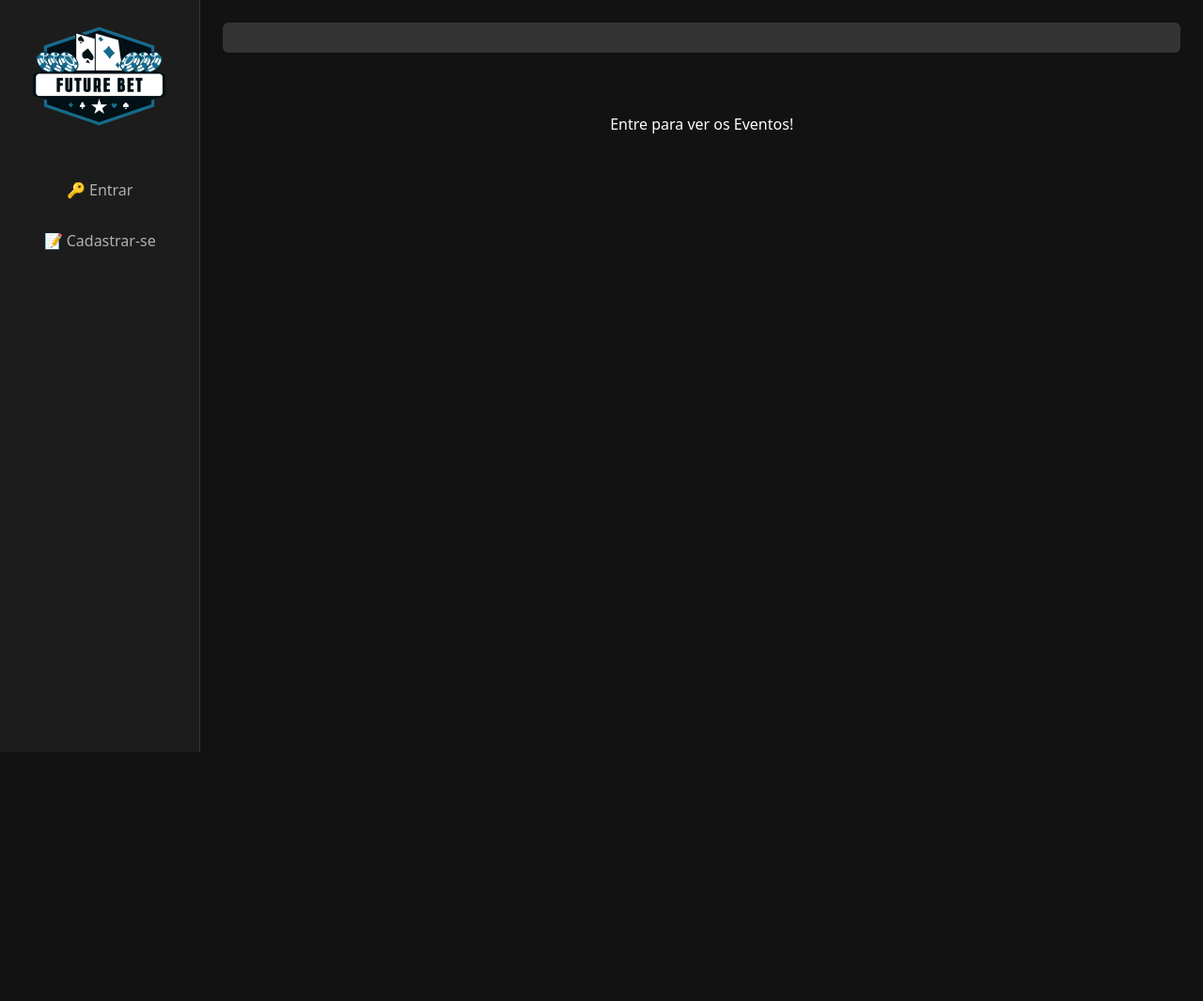
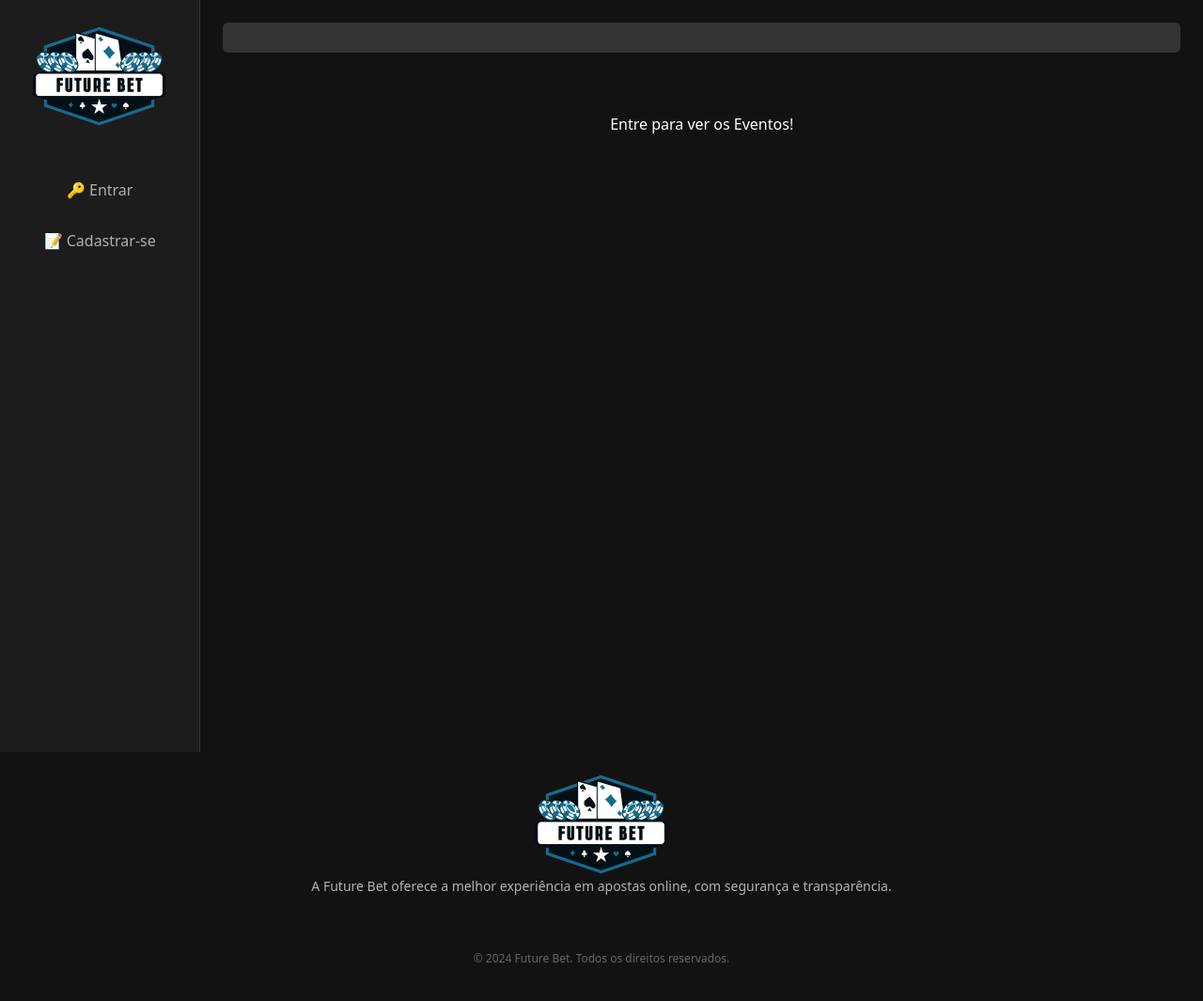
Before and after one commit to Time4PI/Projeto_Integrador_II_Grupo_4, a plain HTML site: page Frontend/home_page/index.html in a window 1280 px wide. Shown: the whole page at 94% size. Before the commit the page ends 800 px from the top, so only its background shows below. Drawn offline with nearby package versions, Linux system fonts and the light colour scheme.

Commit message:
Added Footer

```diff
--- a/Frontend/home_page/index.html
+++ b/Frontend/home_page/index.html
@@ -171,5 +171,17 @@
     </div>
     <script src="https://cdn.jsdelivr.net/npm/bootstrap@5.3.0-alpha1/dist/js/bootstrap.bundle.min.js"></script>
 </body>
-
+<footer class="footer">
+    <div class="footer-container">
+      <!-- Logo e descrição -->
+      <div class="footer-section">
+        <img src="../future-bet-logo.png" alt="FutureBet Logo" class="img-fluid" style="max-width: 150px; height: auto;">
+        <p class="footer-description">
+            A Future Bet oferece a melhor experiência em apostas online, com segurança e transparência.
+        </p>
+      </div>
+    <div class="footer-bottom">
+      <p>© 2024 Future Bet. Todos os direitos reservados.</p>
+    </div>
+</footer>
 </html>
--- a/Frontend/home_page/styles.css
+++ b/Frontend/home_page/styles.css
@@ -210,3 +210,63 @@ body {
     box-shadow: 0 0 10px rgba(255, 255, 255, 0.7);
     color: white;
 }
+
+/* Configuração principal do footer */
+.footer {
+    display: flex;
+    flex-direction: column; /* Coloca os elementos em uma coluna */
+    justify-content: space-between; /* Espaço entre as seções */
+    align-items: center; /* Centraliza os itens horizontalmente */
+}
+
+/* Footer container para ajustar os elementos principais */
+.footer-container {
+    display: flex;
+    flex-wrap: wrap; /* Garante que as seções se ajustem em telas menores */
+    justify-content: space-between; /* Distribui espaço entre as seções */
+    width: 100%;
+    max-width: 1200px;
+    margin: 0 auto;
+    padding: 20px;
+}
+
+/* Rodapé inferior (direitos reservados) */
+.footer-bottom {
+    margin-top: 20px; /* Espaçamento entre o conteúdo e a mensagem de direitos */
+    text-align: center;
+    width: 100%; /* Garante que a mensagem ocupe toda a largura */
+    font-size: 12px;
+    color: #666; /* Cor cinza */
+}
+
+/* Seções do Footer */
+.footer-section {
+    flex: 1;
+    min-width: 250px;
+    margin-bottom: 20px;
+}
+
+.footer-description {
+    font-size: 14px;
+    line-height: 1.6;
+    color: #b3b3b3; /* Cinza claro */
+}
+
+/* Rodapé Inferior */
+.footer-bottom {
+    text-align: center;
+    margin-top: 20px;
+    font-size: 12px;
+    color: #666; /* Cinza escuro */
+}
+
+/* Centraliza a imagem do logo */
+.footer-section img {
+    display: block; /* Garante que a imagem seja tratada como bloco */
+    margin: 0 auto; /* Centraliza horizontalmente */
+}
+
+/* Opcional: Centralizar todo o conteúdo da seção (imagem + texto) */
+.footer-section {
+    text-align: center; /* Centraliza texto e conteúdo */
+}
```
